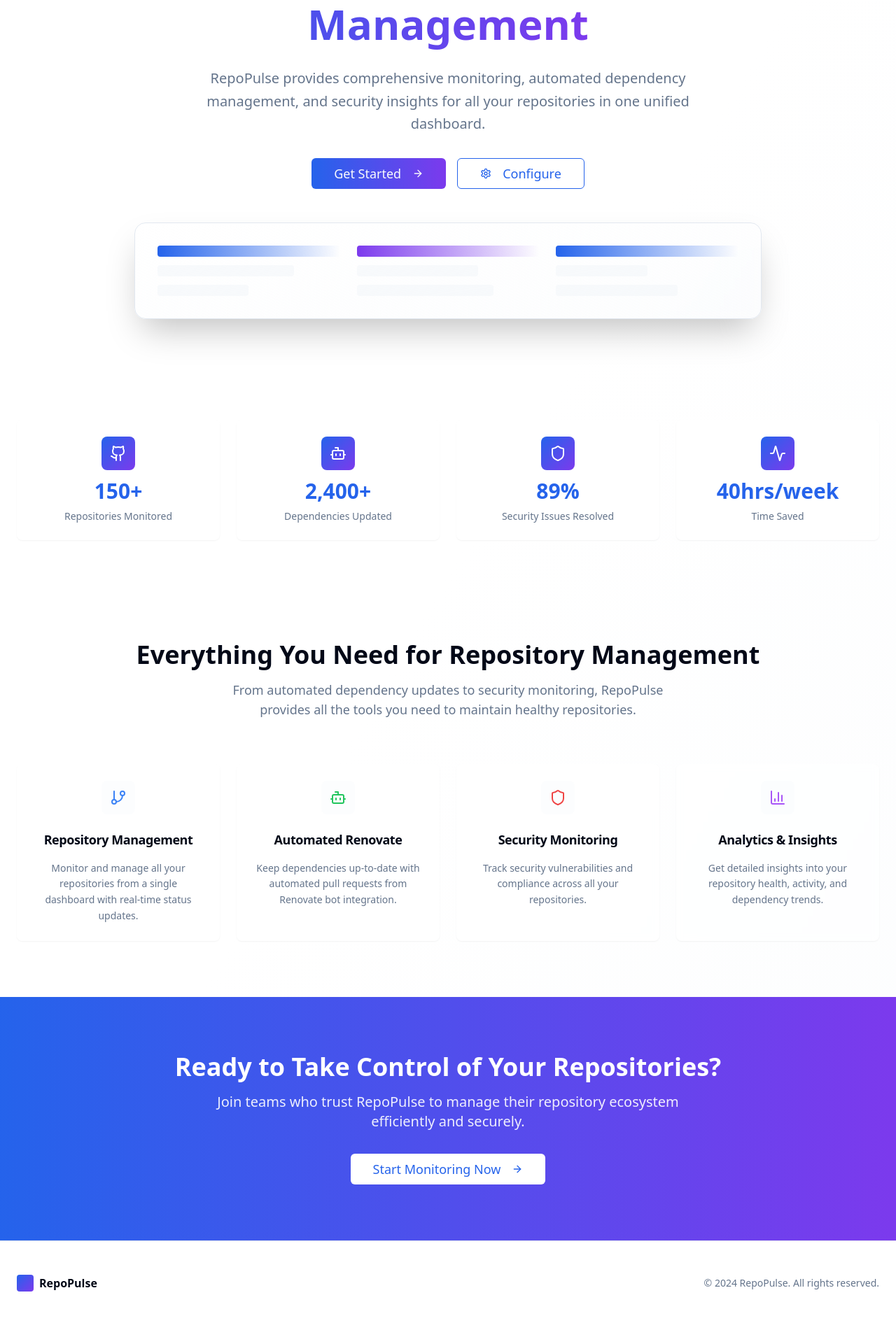
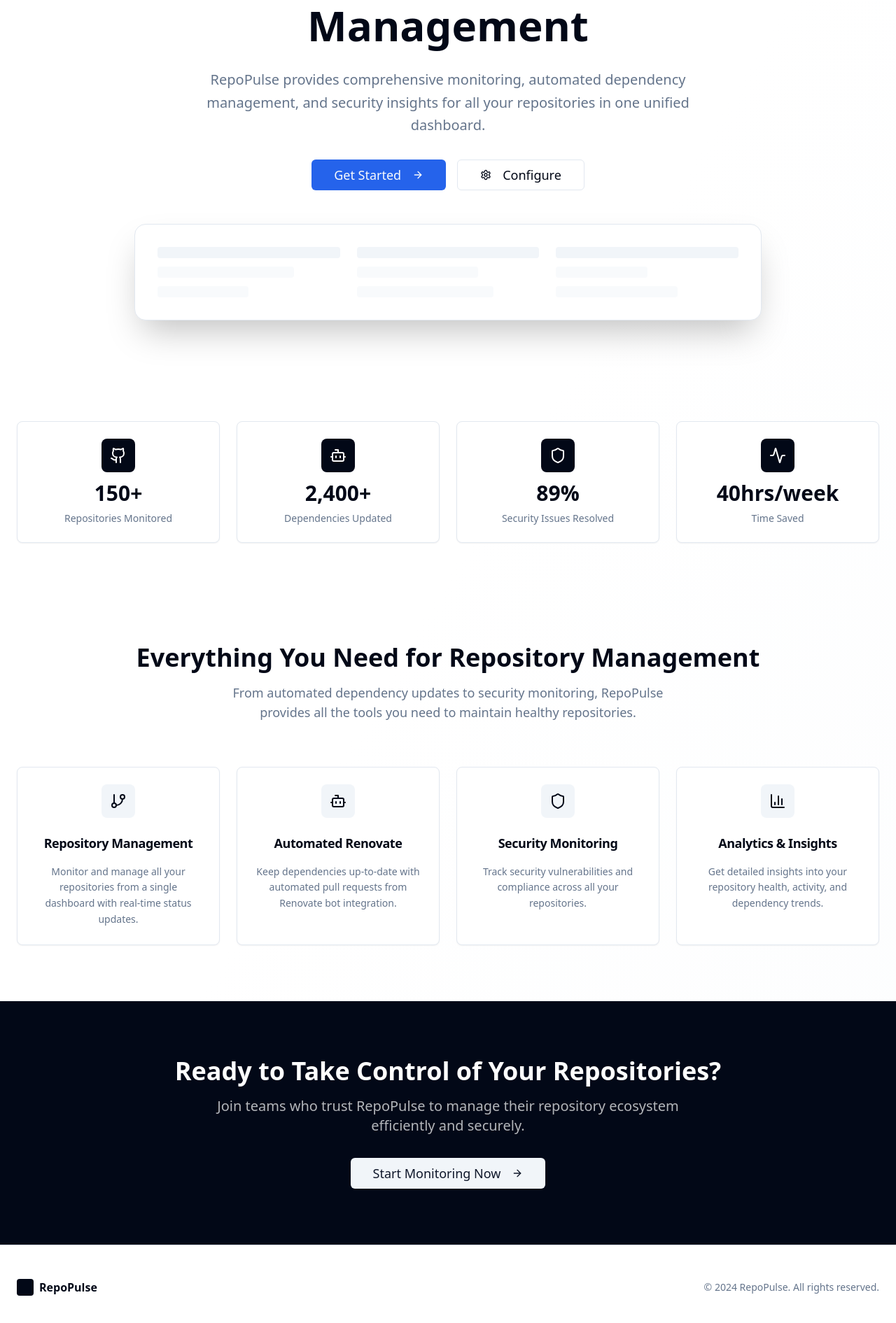
Before and after one commit to mberrishdev/repo-pulse, a React (Vite) app: page / in a window 1280 px wide. Shown: the part 267-2158 px from the top of the page at 70% size. Built offline with nearby package versions, Linux system fonts and the light colour scheme.

Commit message:
Refactor: Use white and dark text colors
Refactor the landing page to use white and dark text colors for better readability.

```diff
--- a/src/components/LandingPage.tsx
+++ b/src/components/LandingPage.tsx
@@ -10,26 +10,22 @@ export const LandingPage = () => {
     {
       icon: GitBranch,
       title: "Repository Management",
-      description: "Monitor and manage all your repositories from a single dashboard with real-time status updates.",
-      color: "text-blue-500 dark:text-blue-400"
+      description: "Monitor and manage all your repositories from a single dashboard with real-time status updates."
     },
     {
       icon: Bot,
       title: "Automated Renovate",
-      description: "Keep dependencies up-to-date with automated pull requests from Renovate bot integration.",
-      color: "text-green-500 dark:text-green-400"
+      description: "Keep dependencies up-to-date with automated pull requests from Renovate bot integration."
     },
     {
       icon: Shield,
       title: "Security Monitoring",
-      description: "Track security vulnerabilities and compliance across all your repositories.",
-      color: "text-red-500 dark:text-red-400"
+      description: "Track security vulnerabilities and compliance across all your repositories."
     },
     {
       icon: BarChart3,
       title: "Analytics & Insights",
-      description: "Get detailed insights into your repository health, activity, and dependency trends.",
-      color: "text-purple-500 dark:text-purple-400"
+      description: "Get detailed insights into your repository health, activity, and dependency trends."
     }
   ];
 
@@ -46,20 +42,20 @@ export const LandingPage = () => {
       <header className="sticky top-0 z-50 w-full border-b bg-background/95 backdrop-blur supports-[backdrop-filter]:bg-background/60">
         <div className="container mx-auto px-6 h-16 flex items-center justify-between">
           <div className="flex items-center space-x-2">
-            <div className="w-8 h-8 bg-gradient-to-br from-gradient-start to-gradient-end rounded-lg flex items-center justify-center">
-              <GitBranch className="w-5 h-5 text-white" />
+            <div className="w-8 h-8 bg-foreground rounded-lg flex items-center justify-center">
+              <GitBranch className="w-5 h-5 text-background" />
             </div>
             <h1 className="text-xl font-bold">RepoPulse</h1>
           </div>
           <div className="flex items-center space-x-4">
             <nav className="hidden md:flex items-center space-x-6">
-              <Link to="/repositories" className="text-sm font-medium hover:text-primary transition-colors">
+              <Link to="/repositories" className="text-sm font-medium hover:text-foreground/70 transition-colors">
                 Repositories
               </Link>
-              <Link to="/renovate" className="text-sm font-medium hover:text-primary transition-colors">
+              <Link to="/renovate" className="text-sm font-medium hover:text-foreground/70 transition-colors">
                 Renovate
               </Link>
-              <Link to="/settings" className="text-sm font-medium hover:text-primary transition-colors">
+              <Link to="/settings" className="text-sm font-medium hover:text-foreground/70 transition-colors">
                 Settings
               </Link>
             </nav>
@@ -71,14 +67,14 @@ export const LandingPage = () => {
       {/* Hero Section */}
       <section className="container mx-auto px-6 py-20">
         <div className="text-center max-w-4xl mx-auto">
-          <Badge variant="secondary" className="mb-6 bg-gradient-to-r from-gradient-start to-gradient-end text-white border-0">
+          <Badge variant="secondary" className="mb-6">
             <Zap className="w-4 h-4 mr-2" />
             Repository Intelligence Platform
           </Badge>
 
           <h1 className="text-6xl font-bold text-foreground mb-6 leading-tight">
             Streamline Your
-            <span className="bg-gradient-to-r from-gradient-start to-gradient-end bg-clip-text text-transparent"> Repository Management</span>
+            <span className="text-foreground"> Repository Management</span>
           </h1>
 
           <p className="text-xl text-muted-foreground mb-8 leading-relaxed max-w-3xl mx-auto">
@@ -87,13 +83,13 @@ export const LandingPage = () => {
           </p>
 
           <div className="flex flex-col sm:flex-row gap-4 justify-center mb-12">
-            <Button asChild size="lg" className="text-lg px-8 bg-gradient-to-r from-gradient-start to-gradient-end hover:opacity-90 transition-opacity">
+            <Button asChild size="lg" className="text-lg px-8">
               <Link to="/repositories">
                 Get Started
                 <ArrowRight className="ml-2 w-5 h-5" />
               </Link>
             </Button>
-            <Button asChild variant="outline" size="lg" className="text-lg px-8 border-gradient-start text-gradient-start hover:bg-gradient-start hover:text-white transition-colors">
+            <Button asChild variant="outline" size="lg" className="text-lg px-8">
               <Link to="/settings">
                 <Settings className="mr-2 w-5 h-5" />
                 Configure
@@ -103,20 +99,20 @@ export const LandingPage = () => {
 
           {/* Hero Image Placeholder */}
           <div className="relative mx-auto max-w-4xl">
-            <div className="relative bg-gradient-to-br from-card to-muted/20 rounded-2xl shadow-2xl p-8 border backdrop-blur-sm">
+            <div className="relative bg-card rounded-2xl shadow-2xl p-8 border">
               <div className="grid grid-cols-1 md:grid-cols-3 gap-6">
                 <div className="space-y-3">
-                  <div className="h-4 bg-gradient-to-r from-gradient-start to-transparent rounded"></div>
+                  <div className="h-4 bg-muted rounded"></div>
                   <div className="h-4 bg-muted/50 rounded w-3/4"></div>
                   <div className="h-4 bg-muted/50 rounded w-1/2"></div>
                 </div>
                 <div className="space-y-3">
-                  <div className="h-4 bg-gradient-to-r from-gradient-end to-transparent rounded"></div>
+                  <div className="h-4 bg-muted rounded"></div>
                   <div className="h-4 bg-muted/50 rounded w-2/3"></div>
                   <div className="h-4 bg-muted/50 rounded w-3/4"></div>
                 </div>
                 <div className="space-y-3">
-                  <div className="h-4 bg-gradient-to-r from-primary to-transparent rounded"></div>
+                  <div className="h-4 bg-muted rounded"></div>
                   <div className="h-4 bg-muted/50 rounded w-1/2"></div>
                   <div className="h-4 bg-muted/50 rounded w-2/3"></div>
                 </div>
@@ -130,14 +126,14 @@ export const LandingPage = () => {
       <section className="container mx-auto px-6 py-16">
         <div className="grid grid-cols-2 md:grid-cols-4 gap-6">
           {stats.map((stat, index) => (
-            <Card key={index} className="text-center border-0 bg-card/50 backdrop-blur-sm">
+            <Card key={index} className="text-center bg-card">
               <CardContent className="pt-6">
                 <div className="flex justify-center mb-3">
-                  <div className="w-12 h-12 bg-gradient-to-br from-gradient-start to-gradient-end rounded-lg flex items-center justify-center">
-                    <stat.icon className="w-6 h-6 text-white" />
+                  <div className="w-12 h-12 bg-foreground rounded-lg flex items-center justify-center">
+                    <stat.icon className="w-6 h-6 text-background" />
                   </div>
                 </div>
-                <div className="text-3xl font-bold text-stats-text mb-2">{stat.value}</div>
+                <div className="text-3xl font-bold text-foreground mb-2">{stat.value}</div>
                 <div className="text-sm text-muted-foreground">{stat.label}</div>
               </CardContent>
             </Card>
@@ -159,10 +155,10 @@ export const LandingPage = () => {
 
         <div className="grid md:grid-cols-2 lg:grid-cols-4 gap-6">
           {features.map((feature, index) => (
-            <Card key={index} className="border-0 bg-feature-bg/50 backdrop-blur-sm hover:shadow-xl transition-all duration-300 hover:-translate-y-1">
+            <Card key={index} className="bg-card hover:shadow-xl transition-all duration-300 hover:-translate-y-1">
               <CardHeader className="text-center pb-4">
-                <div className="mx-auto w-12 h-12 rounded-lg bg-muted/20 flex items-center justify-center mb-4">
-                  <feature.icon className={`w-6 h-6 ${feature.color}`} />
+                <div className="mx-auto w-12 h-12 rounded-lg bg-muted flex items-center justify-center mb-4">
+                  <feature.icon className="w-6 h-6 text-foreground" />
                 </div>
                 <CardTitle className="text-lg">{feature.title}</CardTitle>
               </CardHeader>
@@ -177,15 +173,15 @@ export const LandingPage = () => {
       </section>
 
       {/* CTA Section */}
-      <section className="bg-gradient-to-r from-gradient-start to-gradient-end text-white py-20">
+      <section className="bg-foreground text-background py-20">
         <div className="container mx-auto px-6 text-center">
           <h2 className="text-4xl font-bold mb-4">
             Ready to Take Control of Your Repositories?
           </h2>
-          <p className="text-xl text-white/90 mb-8 max-w-2xl mx-auto">
+          <p className="text-xl text-background/70 mb-8 max-w-2xl mx-auto">
             Join teams who trust RepoPulse to manage their repository ecosystem efficiently and securely.
           </p>
-          <Button asChild size="lg" variant="secondary" className="text-lg px-8 bg-white text-gradient-start hover:bg-white/90 transition-colors">
+          <Button asChild size="lg" variant="secondary" className="text-lg px-8">
             <Link to="/repositories">
               Start Monitoring Now
               <ArrowRight className="ml-2 w-5 h-5" />
@@ -195,11 +191,11 @@ export const LandingPage = () => {
       </section>
 
       {/* Footer */}
-      <footer className="border-t bg-background/95 backdrop-blur py-12">
+      <footer className="border-t bg-background py-12">
         <div className="container mx-auto px-6">
           <div className="flex flex-col md:flex-row justify-between items-center">
             <div className="flex items-center space-x-2 mb-4 md:mb-0">
-              <div className="w-6 h-6 bg-gradient-to-br from-gradient-start to-gradient-end rounded"></div>
+              <div className="w-6 h-6 bg-foreground rounded"></div>
               <span className="font-semibold">RepoPulse</span>
             </div>
             <div className="text-sm text-muted-foreground">
```
